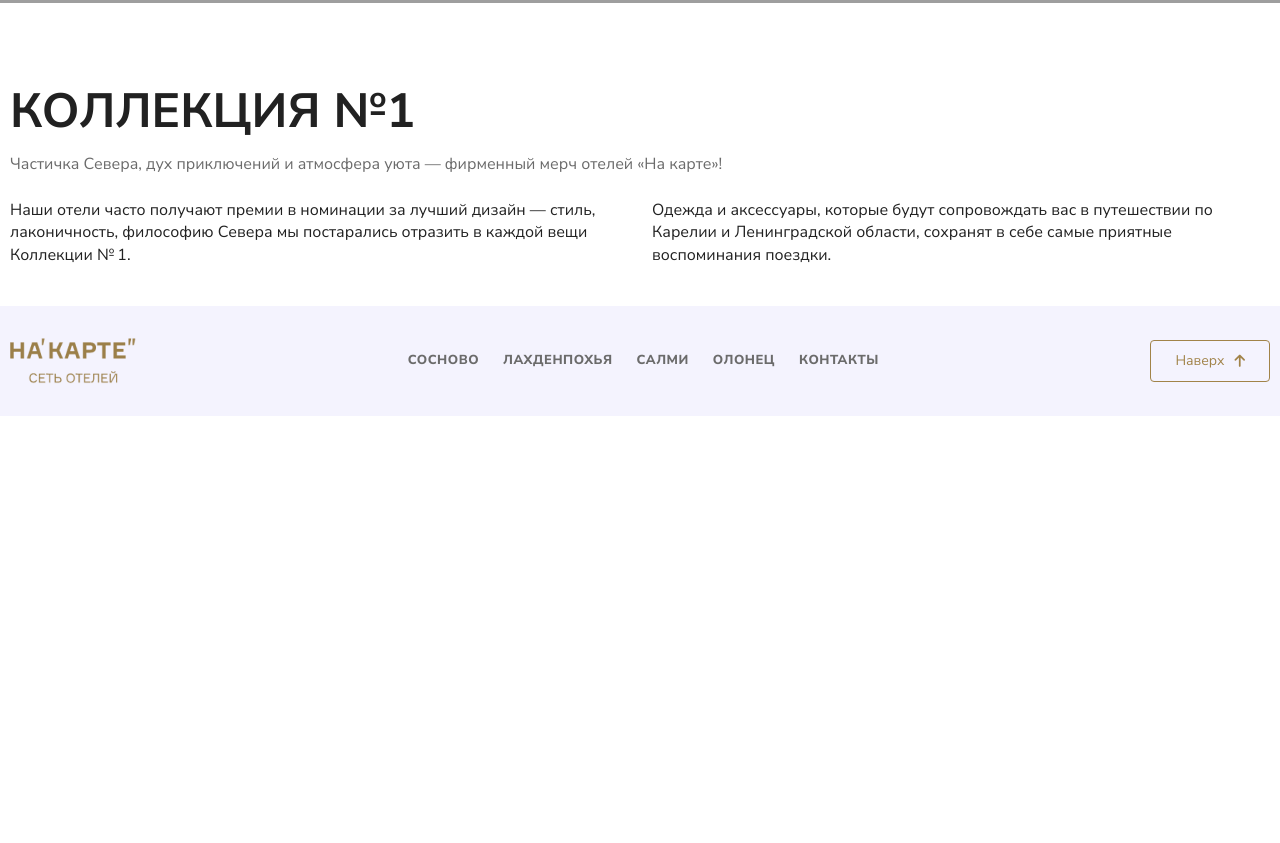
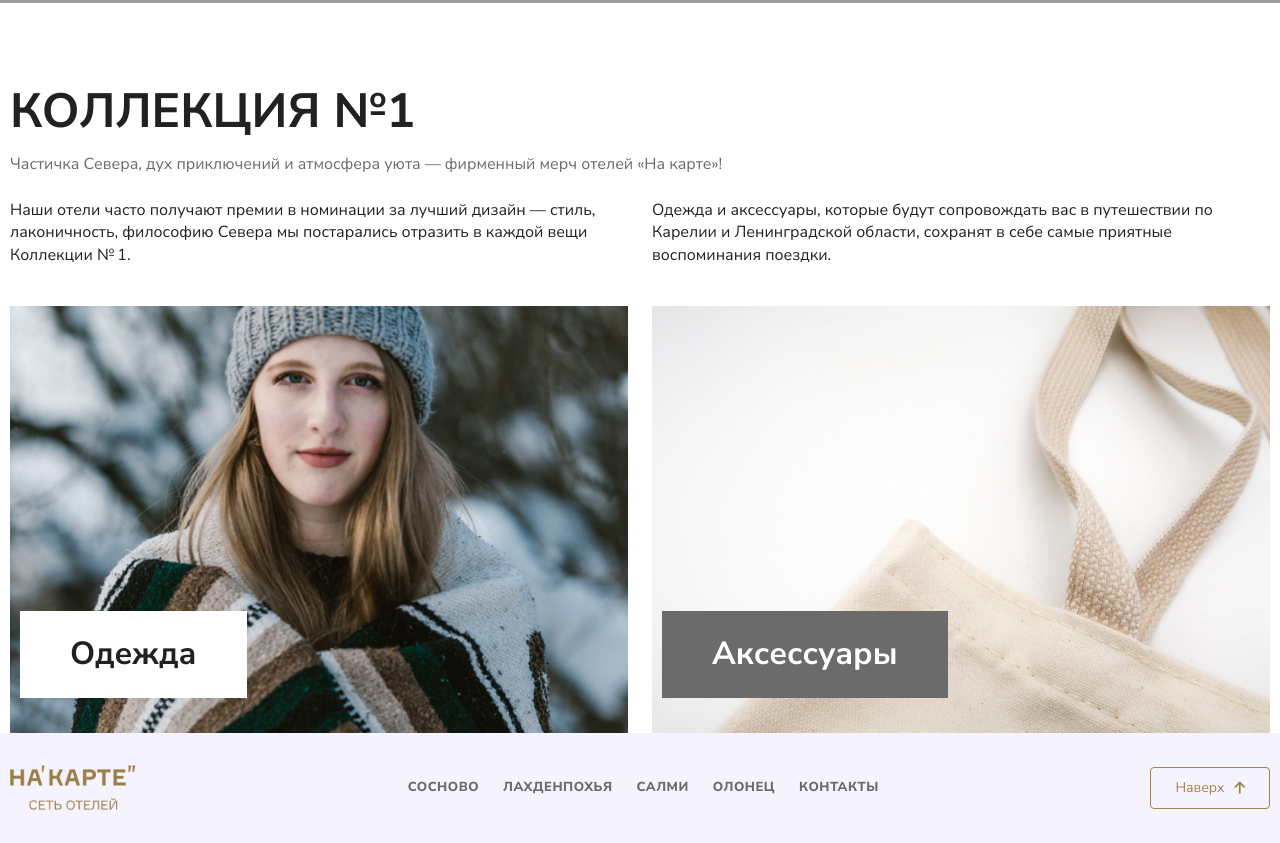
Before and after one commit to sheleshen/Tochka, a plain HTML site: page merch.html in a window 1280 px wide. Shown: the part 772-1615 px from the top of the page. Before the commit the page ends 1188 px from the top, so only its background shows below. Drawn offline with Linux system fonts and the light colour scheme; grey boxes are pictures that could not be loaded.

Commit message:
merch | middle

```diff
--- a/css/merch.css
+++ b/css/merch.css
@@ -393,6 +393,65 @@ h2 {
     font-size: 16px;
 }
 
+/*  */
+
+.rubricator-list {
+    display: flex;
+    gap: 24px;
+}
+
+.rubricator-item {
+    width: calc((100% - 24px)/2);
+    position: relative;
+
+    padding-top: 305px;
+    padding-bottom: 35px;
+}
+
+.merch-img {
+    width: 100%;
+    height: 100%;
+    object-fit: cover;
+    position: absolute;
+    top: 0;
+    left: 0;
+    right: 0;
+    bottom: 0;
+    z-index: 0;
+}
+
+/* .rubricator-cloth, .rubricator-accessories > * {
+    position: relative;
+    z-index: 1;
+} */
+
+.rubricator-cloth {
+    font-weight: 700;
+    font-size: 32px;
+    background-color: var(--text-white);
+    padding: 21px 50px;
+
+    display: inline-block;
+    margin-left: auto;
+}
+
+/* .rubricator {
+    background-color: var(--text-white);
+    padding: 21px 50px;
+    display: flex;
+    justify-content: end;
+} */
+
+.rubricator-accessories {
+    font-weight: 700;
+    font-size: 32px;
+    color: var(--text-white);
+
+    background-color: var(--text-disabled);
+    padding: 21px 50px;
+    display: inline-block;
+}
+
 /* footer */
 
 .section-footer {
--- a/css/style.css
+++ b/css/style.css
@@ -414,6 +414,10 @@ label {
     border: none;
 }
 
+.input-field::placeholder {
+    color: var(--field-text);
+}
+
 .field-icon {
     font-size: 20px;
     color: var(--field-icon);
--- a/merch.html
+++ b/merch.html
@@ -100,6 +100,27 @@
             </div>
         </section>
 
+        <section class="merch-rubricator container">
+            <div class="rubricator-list">
+                <div class="rubricator-item">
+                    <img class="merch-img" src="/images/merch-1.png" alt="Одежда">
+                    <div class="container">
+                        <p class="rubricator-cloth">
+                            Одежда
+                        </p>
+                    </div>
+                </div>
+                <div class="rubricator-item">
+                    <img class="merch-img" src="/images/merch-2.png" alt="Одежда">
+                    <div class="container">
+                        <p class="rubricator-accessories">
+                            Аксессуары
+                        </p>
+                    </div>
+                </div>
+            </div>
+        </section>
+
     </main>
 
     <!-- footer -->
```
Also changed, not shown: images/merch-1.png (added), images/merch-2.png (added).
